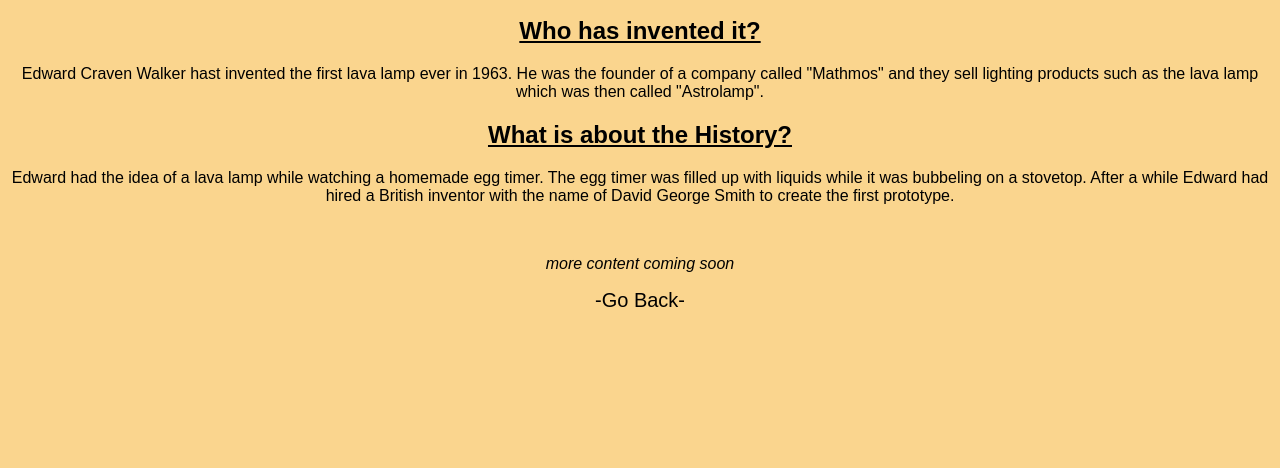
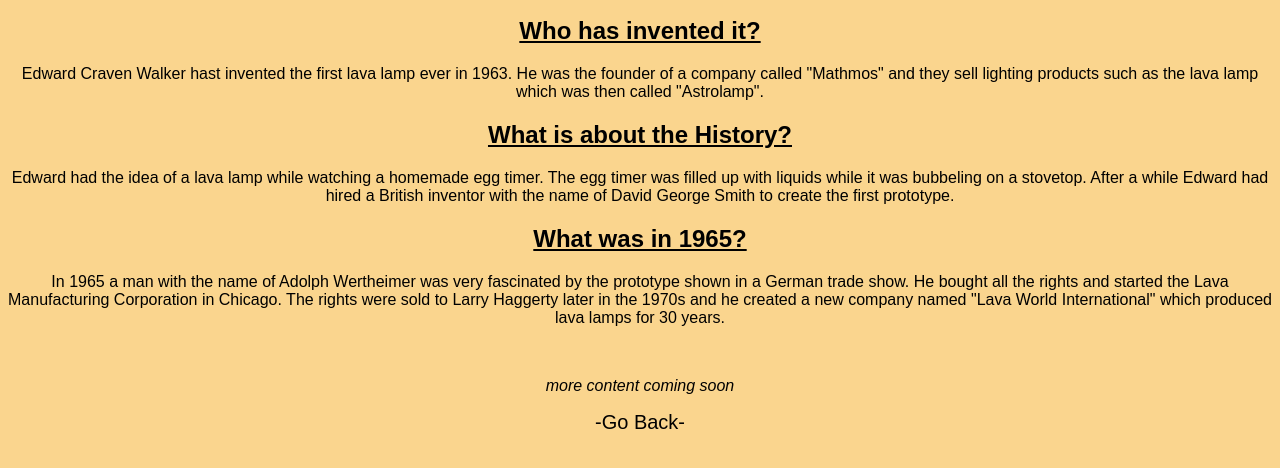
Before and after one commit to magmalamps/magmalamps.github.io, a plain HTML site: page inventor.html in a window 1280 px wide. Shown: the part 112-580 px from the top of the page. Drawn offline with Linux system fonts and the light colour scheme.

Commit message:
added information

```diff
--- a/inventor.html
+++ b/inventor.html
@@ -32,6 +32,16 @@
         of David George Smith to create the first prototype.
     </p>
 
+    <h2>What was in 1965?</h2>
+    <p>
+        In 1965 a man with the name of Adolph Wertheimer was very fascinated by the
+        prototype shown in a German trade show. He bought all the rights and started
+        the Lava Manufacturing Corporation in Chicago. The rights
+        were sold to Larry Haggerty later in the 1970s and he created a new
+        company named "Lava World International" which produced lava lamps for
+        30 years.
+    </p>
+
     <br>
     <p><em>more content coming soon</em></p>
 
```
